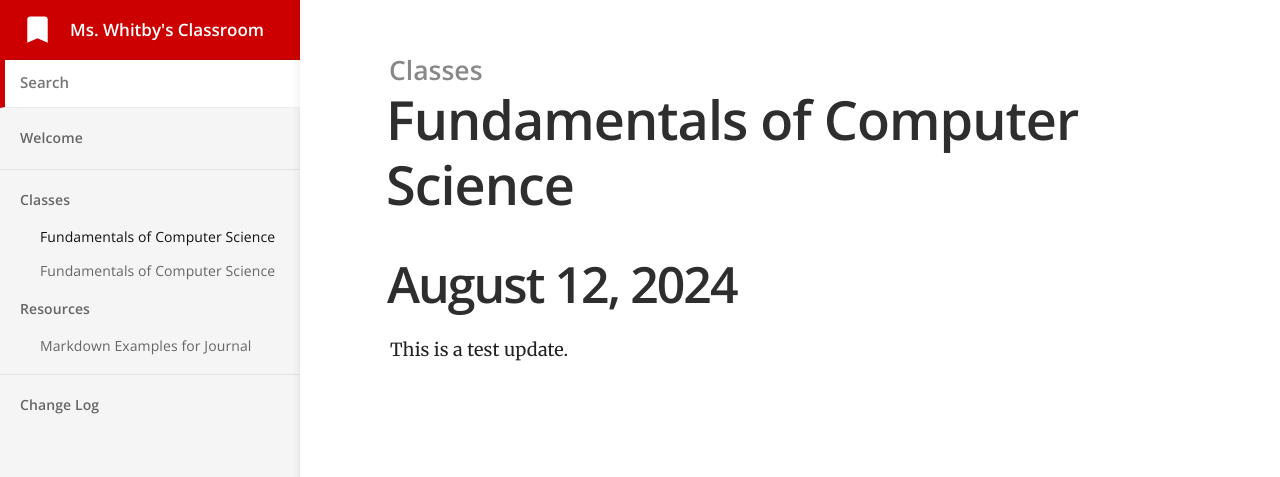
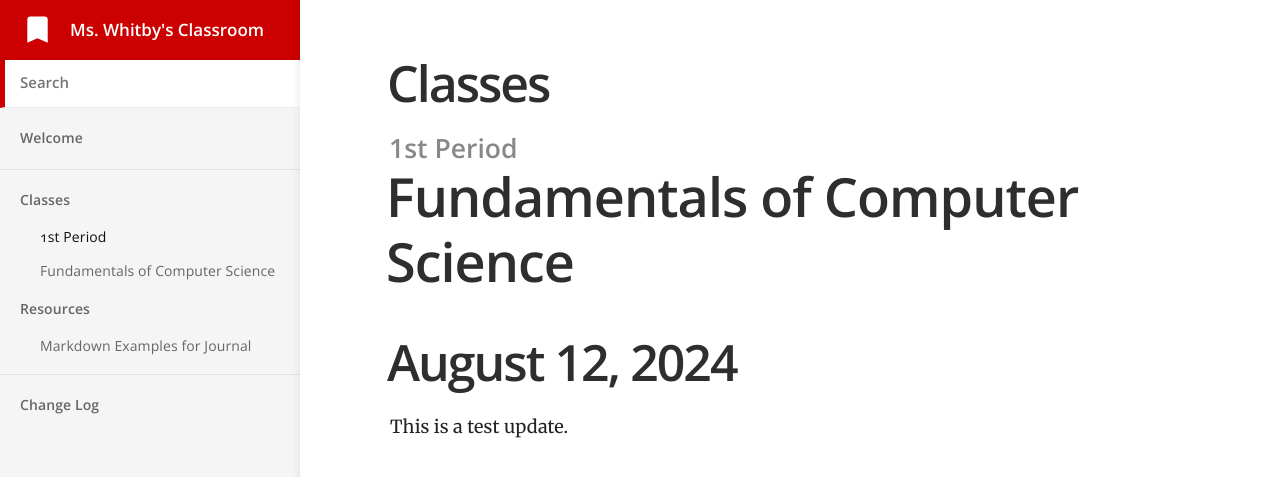
Before and after one commit to mswhitby/classroom, a Jekyll site: the page built from _docs/classes/first.md, in a window 1280 px wide. Shown: the top 477 px of the page. Built offline with Jekyll 4.4.1, drawn with Linux system fonts in a browser that asks for light colours.

Commit message:
Updated format. Test

```diff
--- a/_docs/classes/first.md
+++ b/_docs/classes/first.md
@@ -1,5 +1,6 @@
 ---
-title: Fundamentals of Computer Science
+title: 1st Period
+subtitle: Fundamentals of Computer Science
 category: Classes
 order: 1
 ---
--- a/_layouts/default.html
+++ b/_layouts/default.html
@@ -74,8 +74,9 @@
 
 		<section class="main">
 			<div class="page-header">
-				<h2>{% if page.category %}{{ page.category }}{% else %}{{ site.title }}{% endif %}</h2>
-				<h3>{{ page.title }}</h3>
+				<h1>{% if page.category %}{{ page.category }}{% else %}{{ site.title }}{% endif %}</h1>
+				<h2>{{ page.title }}</h2>
+				<h3>{{ page.subtitle }}</h3>
 			</div>
 			<article class="content">
 				{{ content }}
```
